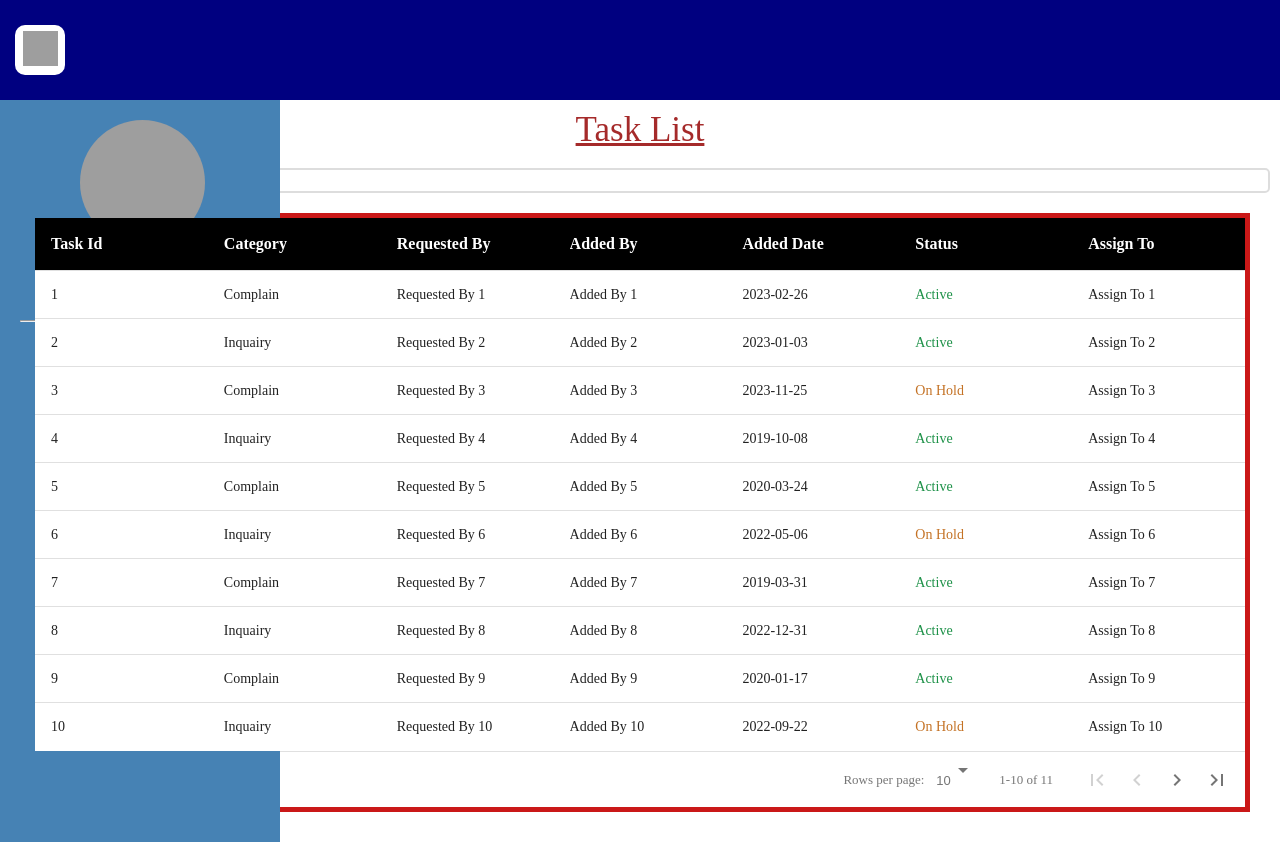
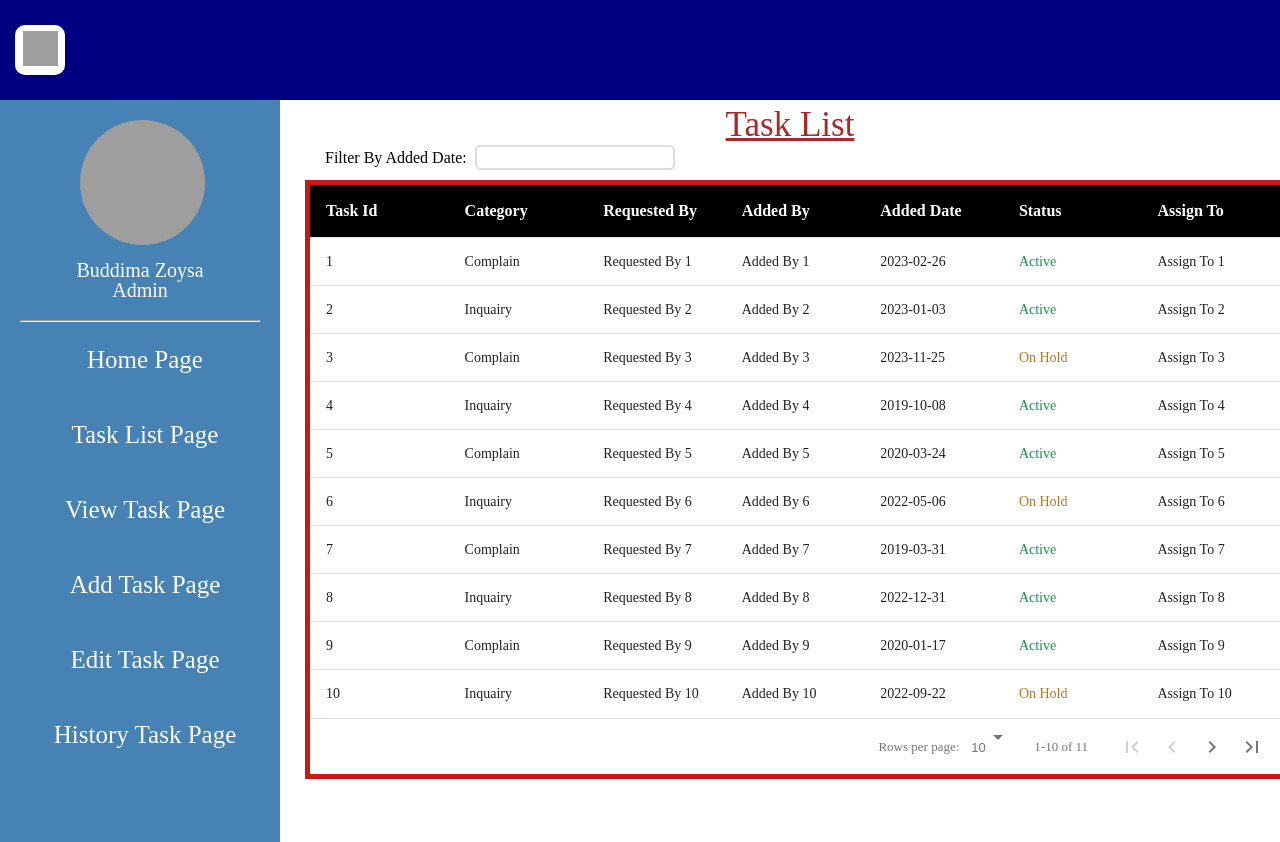
Before and after one commit to Sayumidealwis/sample-page, a React (Create React App) app: page /tasklist in a window 1280 px wide. After the commit the page ends 800 px from the top, so only its background shows below. Built offline with nearby package versions, Linux system fonts and the light colour scheme; grey boxes are pictures that could not be loaded.

Commit message:
Table styles 2

```diff
--- a/src/Pages/TaskList.jsx
+++ b/src/Pages/TaskList.jsx
@@ -192,10 +192,7 @@ const Table = () => {
       <div>
         <div>
           <p className="title">Task List</p>
-          <p className="search-bar">
-            Filter By Added Date:{' '}
-            <input className="search" type="text" onChange={handleFilter} />
-          </p>
+          <p className="search-bar">Filter By Added Date: <input className="search" type="text" onChange={handleFilter} /></p>
         </div>
       </div>
       <div className="dataTable">
--- a/src/Pages/Task_style.css
+++ b/src/Pages/Task_style.css
@@ -1,16 +1,17 @@
 .container{
-    margin:5px;
+    margin-left: 300px;
     padding:5px;
-    flex-direction: row;
 }
 
 .dataTable{
-    margin: 20px;
     border: 5px solid #ca1818;
     border-collapse: collapse;
     border-style: solid;
     text-align: center;
     overflow-y: auto;
+    height: 100%;
+    width: 100%;
+    margin-top: 10px;
 }
 
 .search-bar{
@@ -24,6 +25,7 @@
     border-radius: 5px;
     margin-left: 8px;
     height: 25px;
+    width: 200px;
 }
 
 .title{
```
